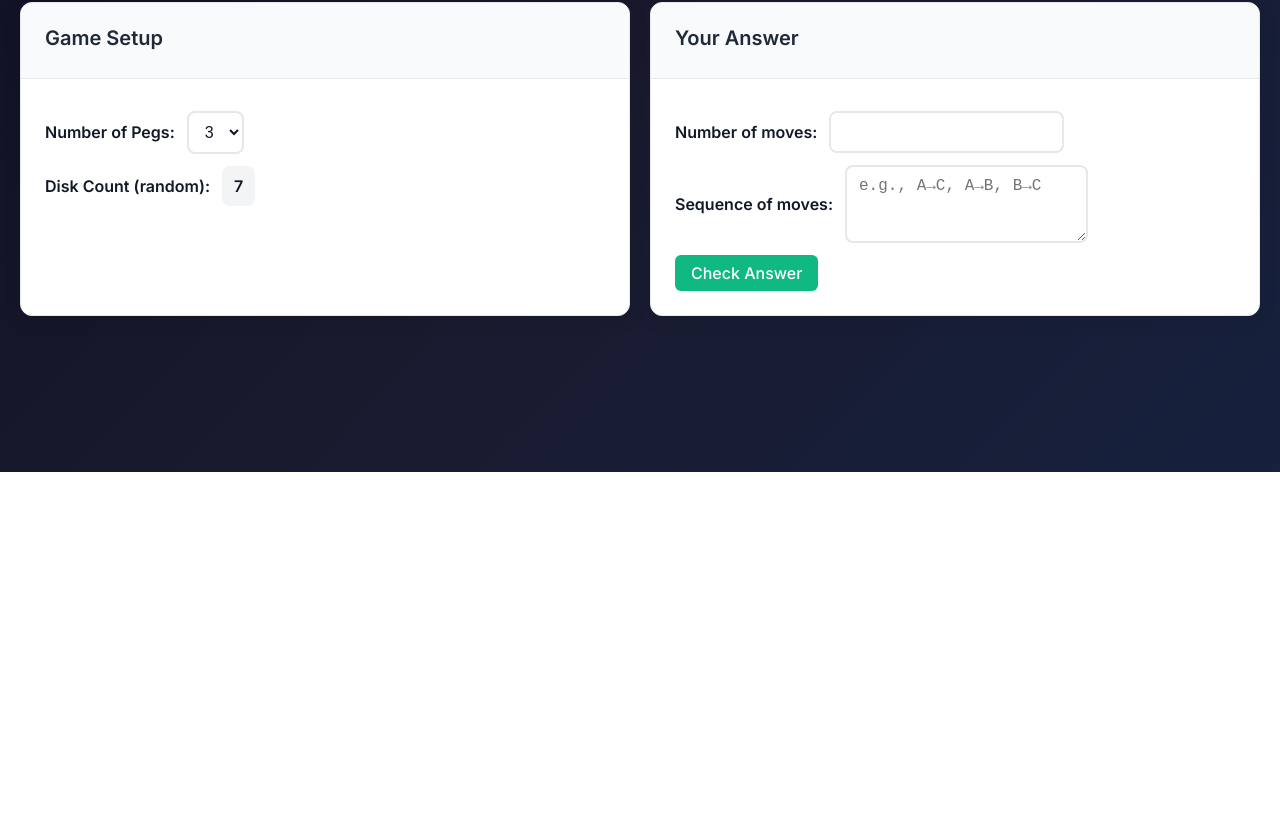
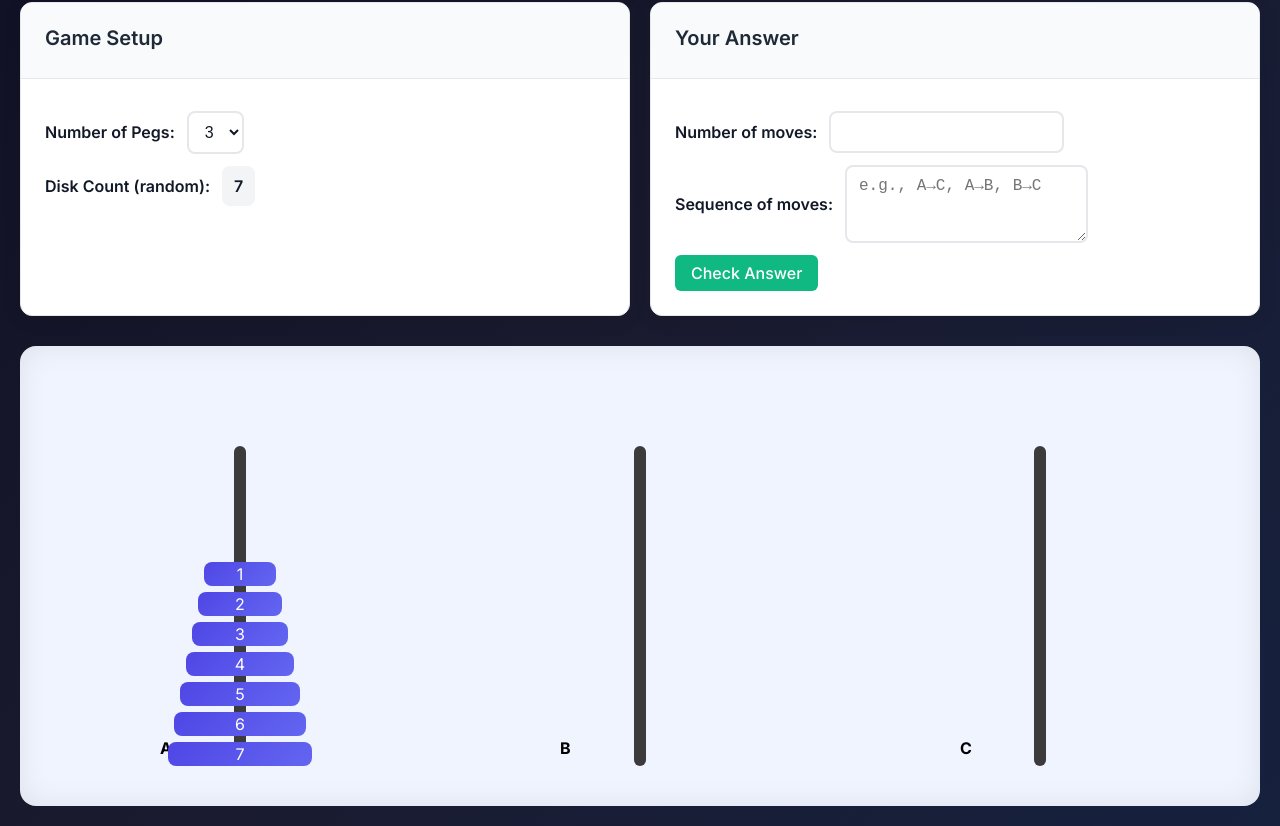
Before and after one commit to ZimraMohamed/PDSA-Course-Work, a React (Vite) app in the folder pdsa-frontend/: page /games/tower-of-hanoi in a window 1280 px wide. Shown: the part 328-1154 px from the top of the page. Before the commit the page ends 800 px from the top, so only its background shows below. Built offline with nearby package versions, Linux system fonts and the light colour scheme.

Commit message:
implemented game ui

```diff
--- a/pdsa-frontend/src/components/Games/TowerOfHanoi/TOHPGame.css
+++ b/pdsa-frontend/src/components/Games/TowerOfHanoi/TOHPGame.css
@@ -265,3 +265,78 @@
   border: 1px solid #e6eef6;
   color: #0f172a;
 }
+
+/* Main board area */
+.tohp-board {
+  margin-top: 30px;
+  width: 100%;
+  background: #f0f4ff;
+  border-radius: 16px;
+  padding: 40px 20px;
+  box-shadow: inset 0 0 30px rgba(0,0,0,0.08);
+}
+
+/* Peg container (3 or 4 pegs) */
+.tohp-pegs-container {
+  display: flex;
+  align-items: flex-end;
+  justify-content: space-around;
+  height: 380px;
+  position: relative;
+}
+
+/* Individual peg slot */
+.tohp-peg-slot {
+  position: relative;
+  width: 160px;
+  height: 100%;
+  display: flex;
+  justify-content: center;
+  align-items: flex-end;
+}
+
+/* The peg itself */
+.tohp-peg {
+  width: 12px;
+  height: 320px;
+  background: #3b3b3b;
+  border-radius: 6px;
+  position: absolute;
+  bottom: 0;
+}
+
+.tohp-peg-label {
+  font-weight: bold;
+  color: black;
+  margin-bottom: 6px;
+  user-select: none;
+}
+
+/* Disk stack */
+.tohp-disk-stack {
+  position: absolute;
+  bottom: 0;
+  display: flex;
+  flex-direction: column;
+  align-items: center;
+  gap: 6px;
+}
+
+/* Disk styling */
+.tohp-disk {
+  height: 22px;
+  background: linear-gradient(135deg, #4f46e5, #6366f1);
+  border-radius: 8px;
+  transition: all 0.2s ease;
+  text-align: center;
+}
+.tohp-disk:hover {
+  transform: translateY(-3px);
+}
+
+.tohp-peg-label-above {
+  text-align: center;
+  margin-bottom: 8px; /* space between label and peg */
+  font-weight: bold;
+  font-size: 16px;
+}
--- a/pdsa-frontend/src/components/Games/TowerOfHanoi/TOHPGame.tsx
+++ b/pdsa-frontend/src/components/Games/TowerOfHanoi/TOHPGame.tsx
@@ -1,4 +1,4 @@
-import React, { useState, useEffect } from "react";
+import React, { useEffect, useState } from "react";
 import "./TOHPGame.css";
 
 const TOHPGame: React.FC = () => {
@@ -14,20 +14,44 @@ const TOHPGame: React.FC = () => {
   const [playerName, setPlayerName] = useState<string>("");
   const [nameSubmitted, setNameSubmitted] = useState<boolean>(false);
 
+  type PegState = number[][];
+  const [pegs, setPegs] = useState<PegState>([]);
+
+  const [moveErrorPopup, setMoveErrorPopup] = useState<string | null>(null);
+
+  // selected disk = { pegIndex, size, fromIndex } where fromIndex is top index in peg array
+  const [selectedDisk, setSelectedDisk] = useState<{
+    pegIndex: number;
+    size: number;
+  } | null>(null);
+
   useEffect(() => {
-    // ensure disk count stays in range if regenerated elsewhere
+    // keep disk count within range
     if (numDisks < 5) setNumDisks(5);
     if (numDisks > 10) setNumDisks(10);
   }, [numDisks]);
 
+  // Initialize pegs whenever numPegs or numDisks changes
+  useEffect(() => {
+    const initialPegs: PegState = Array.from({ length: numPegs }, () => []);
+    // Representation: peg array has elements ordered bottom -> top,
+    // and the top (movable) disk is the last element: peg[peg.length - 1]
+    const startingPeg: number[] = [];
+    for (let d = numDisks; d >= 1; d--) startingPeg.push(d); // largest ... smallest (1 is smallest at the end)
+    initialPegs[0] = startingPeg;
+    setPegs(initialPegs);
+    setSelectedDisk(null);
+  }, [numPegs, numDisks]);
+
   const regenerateDisks = () => {
-    setNumDisks(Math.floor(Math.random() * 6) + 5);
+    const newCount = Math.floor(Math.random() * 6) + 5;
+    setNumDisks(newCount);
     setResult(null);
     setUserMovesCount("");
     setUserSequence("");
+    // effect above will reinitialize pegs
   };
 
-  // computeOptimalMoves: returns minimal moves for given pegs and disks
   const computeOptimalMoves = (pegsNum: number, disks: number): number => {
     if (disks <= 0) return 0;
     if (pegsNum <= 3) {
@@ -49,7 +73,6 @@ const TOHPGame: React.FC = () => {
 
   const handleSubmit = (e: React.FormEvent) => {
     e.preventDefault();
-    // Parse user moves count
     const userMoves = parseInt(userMovesCount, 10);
     if (isNaN(userMoves)) {
       setResult("Please enter a valid number of moves.");
@@ -61,23 +84,81 @@ const TOHPGame: React.FC = () => {
       setPlayerName("");
       setShowNamePopup(true);
     } else {
-      setResult(`Ooops! Correct Answer is ${optimal}`);
+      setResult(
+        `Ooops! Your Answer Is ${userMoves}. Correct Answer is ${optimal}`
+      );
     }
   };
 
   const handleNameSubmit = (e?: React.FormEvent) => {
     if (e) e.preventDefault();
     if (!playerName.trim()) return;
-    // TODO: send to leaderboard/backend if desired. For now store locally.
     console.log("TOHP: Player submitted name:", playerName);
     setNameSubmitted(true);
     setShowNamePopup(false);
-    setResult(`Correct — ${playerName} submitted`);
+    setResult(`Correct — ${playerName}'s Answer Saved!`);
   };
 
   const handleCancelName = () => {
     setShowNamePopup(false);
   };
+
+  // Click-to-move: click a peg to pick top disk, click another peg to drop
+  const handlePegClick = (pegIndex: number) => {
+    const peg = pegs[pegIndex];
+
+    // If nothing selected, pick top disk
+    if (!selectedDisk) {
+      if (peg.length === 0) return; // nothing to pick
+      const disk = peg[peg.length - 1];
+      setSelectedDisk({ pegIndex, size: disk });
+      return;
+    }
+
+    // If clicking same peg -> deselect
+    if (selectedDisk.pegIndex === pegIndex) {
+      setSelectedDisk(null);
+      return;
+    }
+
+    // Attempt move from selectedDisk.pegIndex -> pegIndex
+    const movingDisk = selectedDisk.size;
+
+    if (peg.length > 0) {
+      const topDisk = peg[peg.length - 1];
+      if (topDisk < movingDisk) {
+        // invalid
+        // we keep selection for convenience (or you can clear selection)
+        setMoveErrorPopup(
+          "Invalid move. Can't place larger disk on smaller disk."
+        );
+        return;
+      }
+    }
+
+    // perform move (immutable update)
+    setPegs((prev) => {
+      const copy = prev.map((p) => [...p]);
+      copy[selectedDisk.pegIndex].pop();
+      copy[pegIndex].push(movingDisk);
+      return copy;
+    });
+
+    setSelectedDisk(null);
+  };
+
+  // helpers for rendering
+  const diskWidth = (diskSize: number) => {
+    // diskSize ranges 1..numDisks, make width proportional
+    // base width for smallest (1) and scale up
+    const base = 60;
+    const step = 12;
+    return base + diskSize * step;
+  };
+
+  // constants for stacking (must match CSS heights)
+  const DISK_HEIGHT = 24; // px
+  const DISK_GAP = 6; // px
 
   return (
     <div className="tohp-game">
@@ -162,6 +243,9 @@ const TOHPGame: React.FC = () => {
                 Check Answer
               </button>
             </div>
+          </div>
+        </form>
+      </div>
 
       {result && (
         <div
@@ -172,9 +256,6 @@ const TOHPGame: React.FC = () => {
           {result}
         </div>
       )}
-          </div>
-        </form>
-      </div>
 
       {showNamePopup && (
         <div className="tohp-modal-overlay">
@@ -207,6 +288,77 @@ const TOHPGame: React.FC = () => {
           </div>
         </div>
       )}
+
+      {moveErrorPopup && (
+        <div className="tohp-modal-overlay">
+          <div className="tohp-modal">
+            <h3>{moveErrorPopup}</h3>
+            <div className="tohp-modal-actions">
+              <button
+                className="tohp-start-btn tohp-submit-btn"
+                onClick={() => setMoveErrorPopup(null)}
+              >
+                OK
+              </button>
+            </div>
+          </div>
+        </div>
+      )}
+
+      {/* Unified board */}
+      <div className="tohp-board">
+        <div className="tohp-pegs-container">
+          {pegs.map((peg, pegIndex) => (
+            <div
+              key={pegIndex}
+              className="tohp-peg-wrapper"
+              onClick={() => handlePegClick(pegIndex)}
+            >
+              <div className="tohp-peg-label">
+                {String.fromCharCode(65 + pegIndex)}
+              </div>
+              <div
+                className={`tohp-peg-slot ${
+                  selectedDisk?.pegIndex === pegIndex ? "selected-slot" : ""
+                }`}
+              >
+                <div className="tohp-peg"></div>
+                <div
+                  className="tohp-disk-stack"
+                  style={{ position: "relative" }}
+                >
+                  {peg.map((diskSize, idx) => {
+                    const bottom = idx * (DISK_HEIGHT + DISK_GAP);
+                    const isTop = idx === peg.length - 1;
+                    const isSelected =
+                      selectedDisk?.pegIndex === pegIndex &&
+                      selectedDisk.size === diskSize &&
+                      isTop;
+                    return (
+                      <div
+                        key={idx}
+                        className={`tohp-disk ${isTop ? "top-disk" : ""} ${
+                          isSelected ? "selected-disk" : ""
+                        }`}
+                        style={{
+                          width: `${diskWidth(diskSize)}px`,
+                          bottom: `${bottom}px`,
+                          height: `${DISK_HEIGHT}px`,
+                          lineHeight: `${DISK_HEIGHT}px`,
+                          position: "absolute",
+                        }}
+                        title={`Disk ${diskSize}`}
+                      >
+                        {diskSize}
+                      </div>
+                    );
+                  })}
+                </div>
+              </div>
+            </div>
+          ))}
+        </div>
+      </div>
     </div>
   );
 };
```
Also changed, not shown: 2 other files (tests, documents, lock files or other folders). Lines whose indentation alone changed are shown as unchanged.
